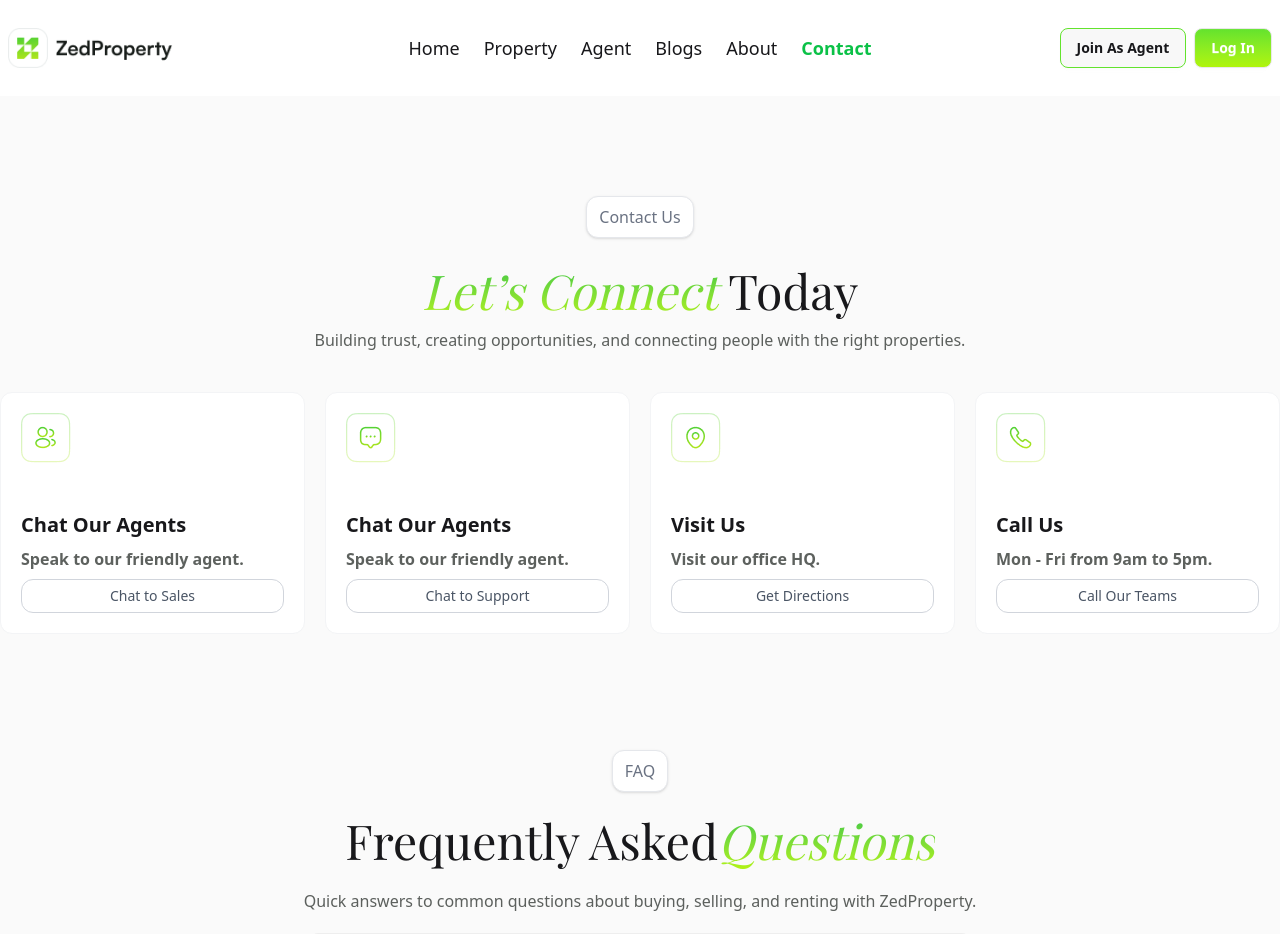
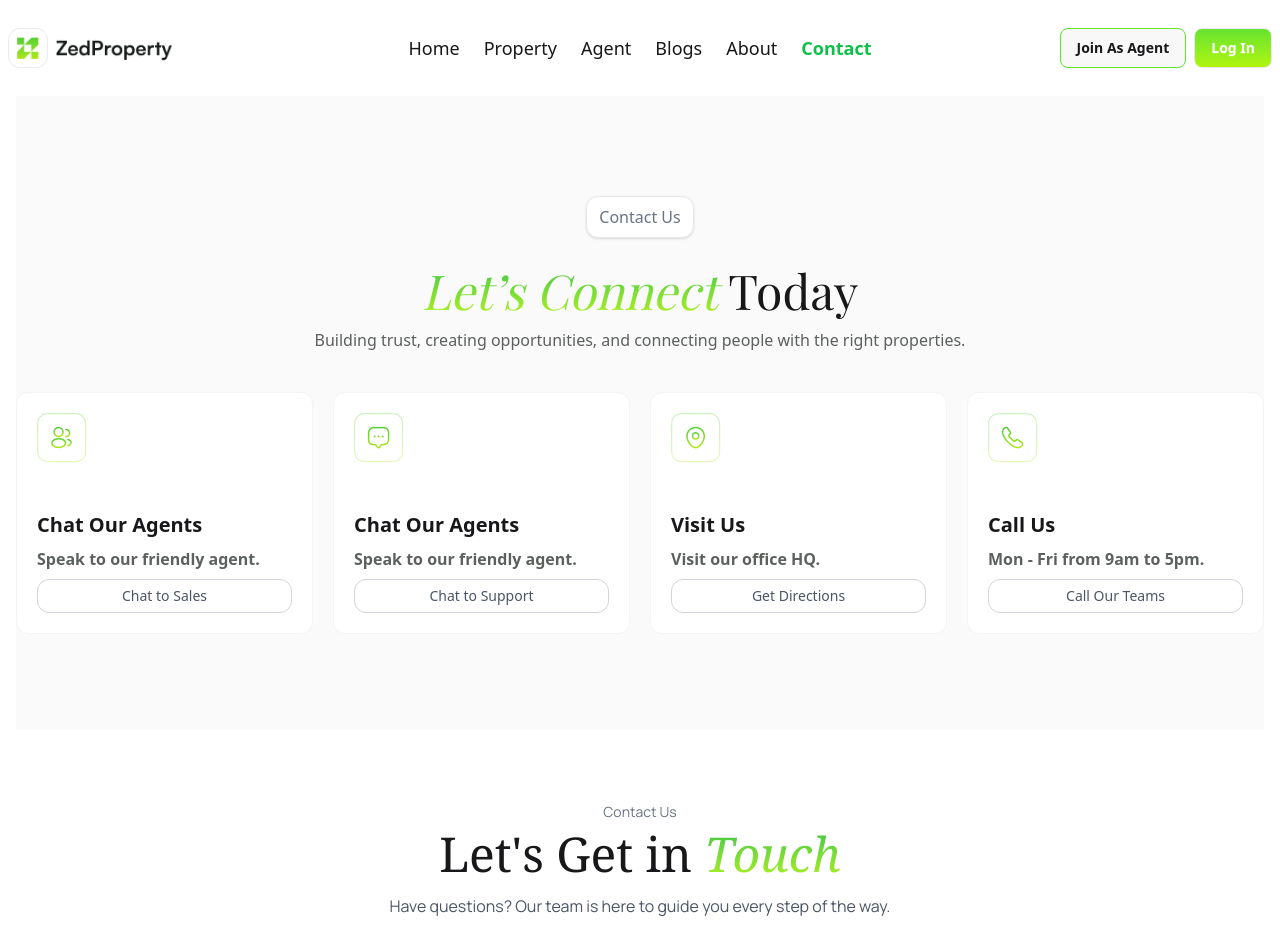
Before and after one commit to Jubayerhusain/zed-property, a React (Vite) app: page /contact in a window 1280 px wide. Shown: the top 934 px of the page. Built offline with nearby package versions, Linux system fonts and the light colour scheme.

Commit message:
contact section

```diff
--- a/src/components/Contact/Banner.jsx
+++ b/src/components/Contact/Banner.jsx
@@ -6,7 +6,7 @@ import Icon7 from "../../assets/Contact-assets/Step Icon Container (7).png";
 
 const Banner = () => {
   return (
-    <div className="pt-20 pb-24 bg-[#FAFAFA]  ">
+    <div className="sm:pt-20 py-12 sm:pb-24 bg-[#FAFAFA]  ">
       <div className="max-w-[1440px] mx-auto">
         <div className=" text-center py-5">
           <button class=" text-[16px] px-3 py-2 bg-[#FFFFFF] text-gray-500 border border-gray-200 rounded-xl shadow-sm hover:shadow-md transition">
--- a/src/pages/Contact.jsx
+++ b/src/pages/Contact.jsx
@@ -1,11 +1,13 @@
 import React from 'react';
 import Banner from '../components/Contact/Banner';
 import Question from '../components/Contact/Question';
+import ContactForm from './../components/Shared/ContactForm';
 
 const Contact = () => {
     return (
-        <div>
+        <div className='px-4'>
             <Banner />
+            <ContactForm />
             <Question></Question>
         </div>
     );
--- a/src/pages/Home.jsx
+++ b/src/pages/Home.jsx
@@ -6,7 +6,7 @@ import JourneySimplified from "./../assets/home-assets/JourneySimplified";
 import RealEstateListings from "../components/home/RealEstateListings";
 import TestimonialCarousel from "../components/home/TestimonialCarousel";
 import BlogArticleCarousel from './../components/home/BlogArticleCarousel';
-import ContactForm from './../components/home/ContactForm';
+import ContactForm from '../components/Shared/ContactForm';
 
 const Home = () => {
   return (
```
Also changed, not shown: src/components/Shared/ContactForm.jsx (renamed from src/components/home/ContactForm.jsx).
